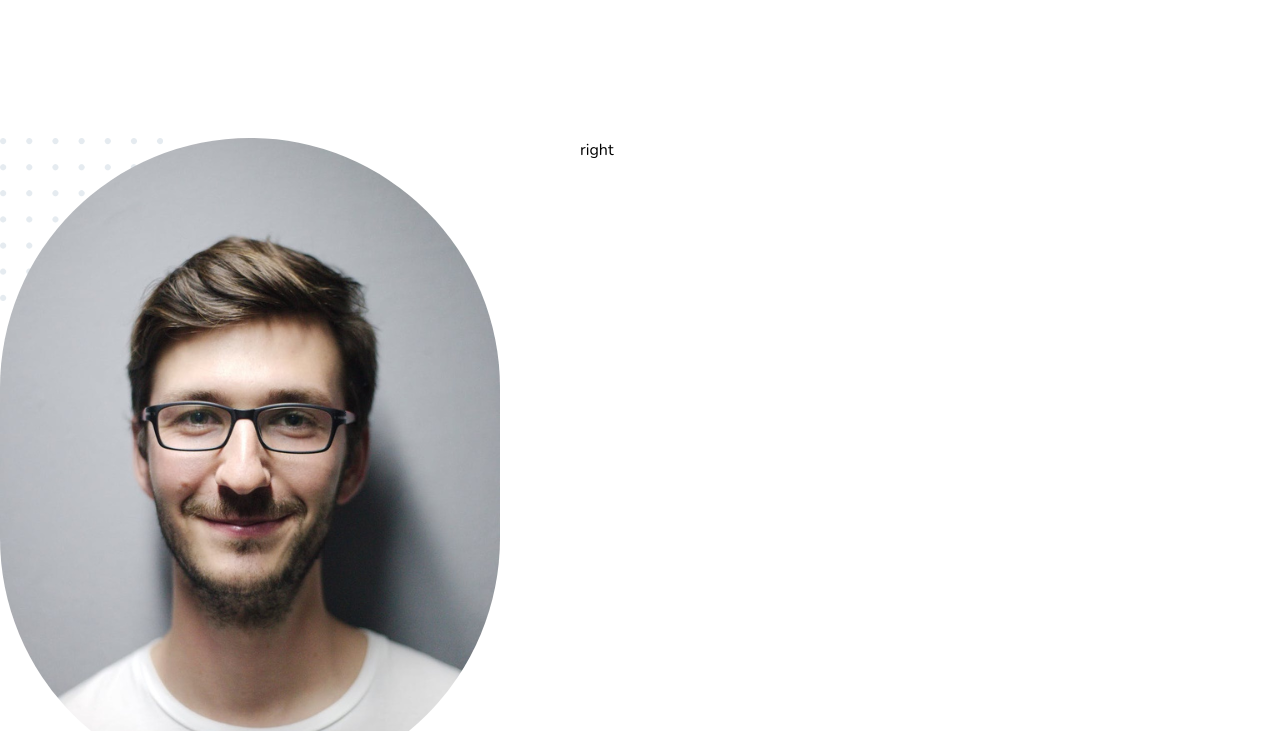
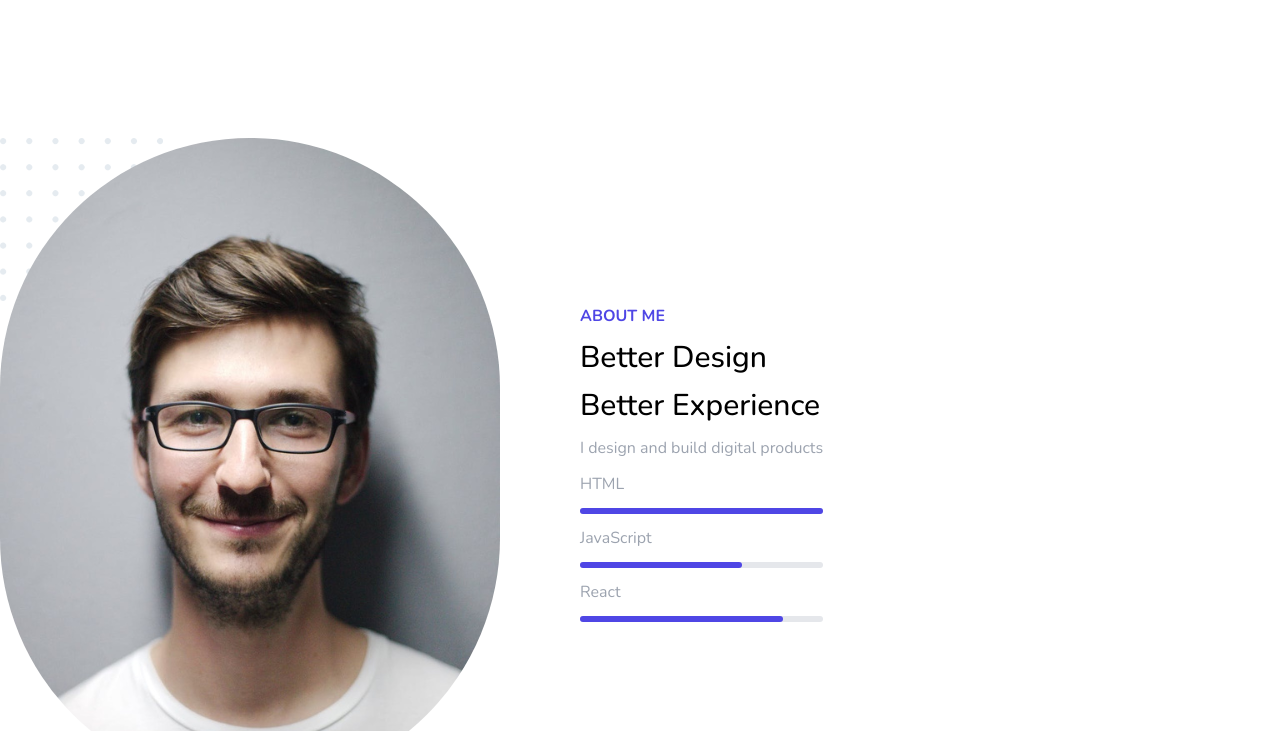
Before and after one commit to EhWanu/Portfolio, a website: page index.html in a window 1280 px wide. Shown: the part 822-1553 px from the top of the page. Drawn offline with nearby package versions, Linux system fonts and the light colour scheme.

Commit message:
right side layout styling

```diff
--- a/index.html
+++ b/index.html
@@ -158,7 +158,50 @@
 					</div>
 				</div>
 				<!-- RIGHT -->
-				right
+				<div class="my-auto flex flex-col gap-3">
+					<h1 class="text-indigo-600 font-bold">
+						ABOUT ME
+					</h1>
+					<h1 class="text-3xl font-medium">
+						Better Design
+					</h1>
+					<h1 class="text-3xl font-medium">
+						Better Experience
+					</h1>
+					<p class="text-gray-400">
+						I design and build digital products
+					</p>
+					<h2 class="text-gray-400 font-mdeium">
+						HTML
+					</h2>
+					<div
+						class="w-full bg-gray-200 h-1.5 rounded-md"
+					>
+						<div
+							class="w-full bg-indigo-600 h-1.5 rounded-md"
+						></div>
+					</div>
+					<h2 class="text-gray-400 font-mdeium">
+						JavaScript
+					</h2>
+					<div
+						class="w-full bg-gray-200 h-1.5 rounded-md"
+					>
+						<div
+							class="w-4/6 bg-indigo-600 h-1.5 rounded-md"
+						></div>
+					</div>
+					<h2 class="text-gray-400 font-mdeium">
+						React
+					</h2>
+					<div
+						class="w-full bg-gray-200 h-1.5 rounded-md"
+					>
+						<div
+							class="w-5/6 bg-indigo-600 h-1.5 rounded-md"
+						></div>
+					</div>
+				</div>
 			</div>
 		</div>
 		<script src="./app.js"></script>
```
